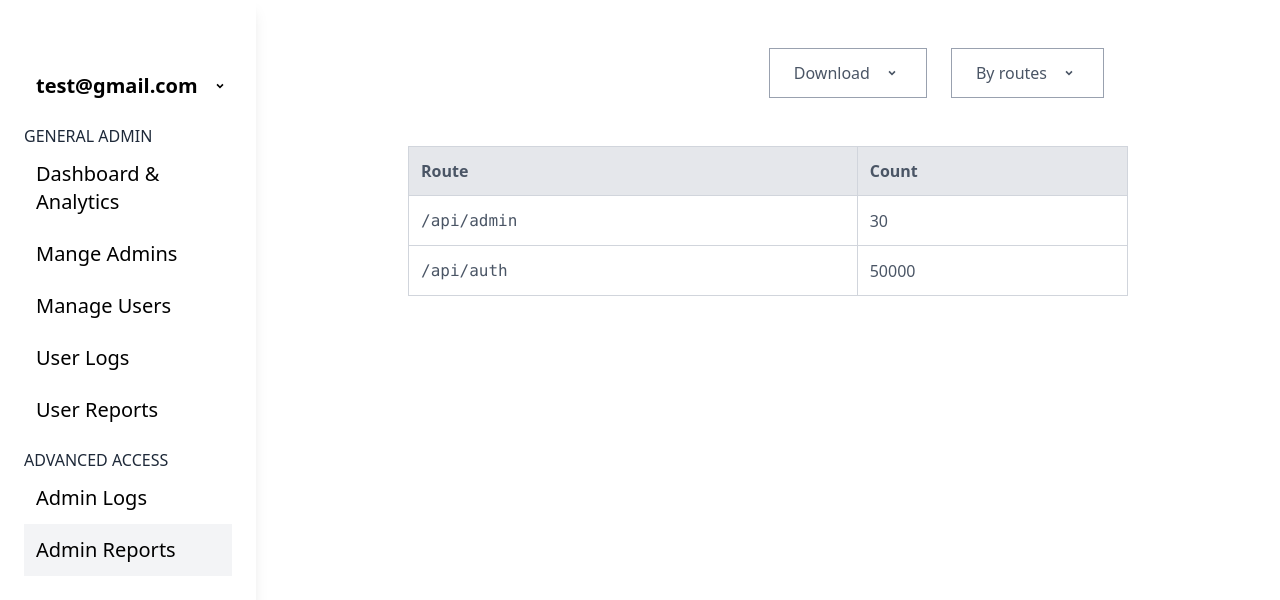
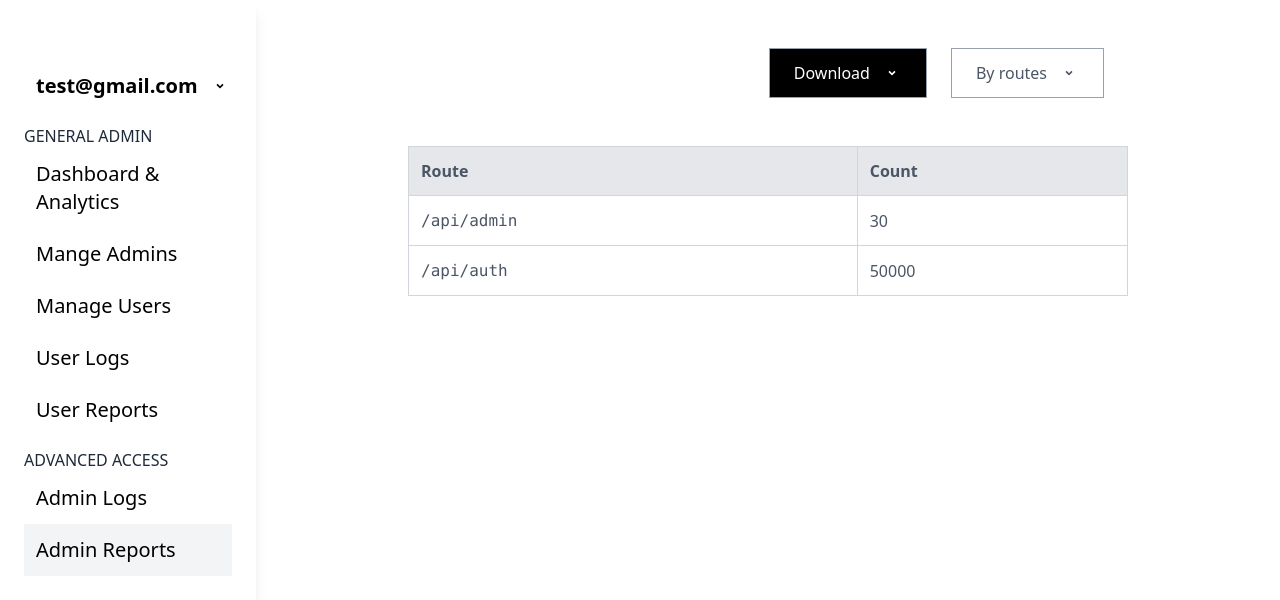
Before and after one commit to salman9802/SkillSwap, a React (Vite) app in the folder frontend/admin/: page /admin-report in a window 1280 px wide. Shown: the top 600 px of the page. Built offline with nearby package versions, Linux system fonts and the light colour scheme.

Commit message:
fix: Download UI for admin-report and user-report

```diff
--- a/frontend/admin/src/features/admin-report/components/Download.tsx
+++ b/frontend/admin/src/features/admin-report/components/Download.tsx
@@ -26,6 +26,7 @@ export const Download = ({ reportType, reportData }: DownloadProps) => {
   return (
     <div>
       <Button
+        variant="invert-secondary"
         onClick={handleClick}
         className="flex items-center gap-3 text-gray-600"
       >
--- a/frontend/admin/src/features/user-report/components/Download.tsx
+++ b/frontend/admin/src/features/user-report/components/Download.tsx
@@ -26,6 +26,7 @@ export const Download = ({ reportType, reportData }: DownloadProps) => {
   return (
     <div>
       <Button
+        variant="invert-secondary"
         onClick={handleClick}
         className="flex items-center gap-3 text-gray-600"
       >
```
